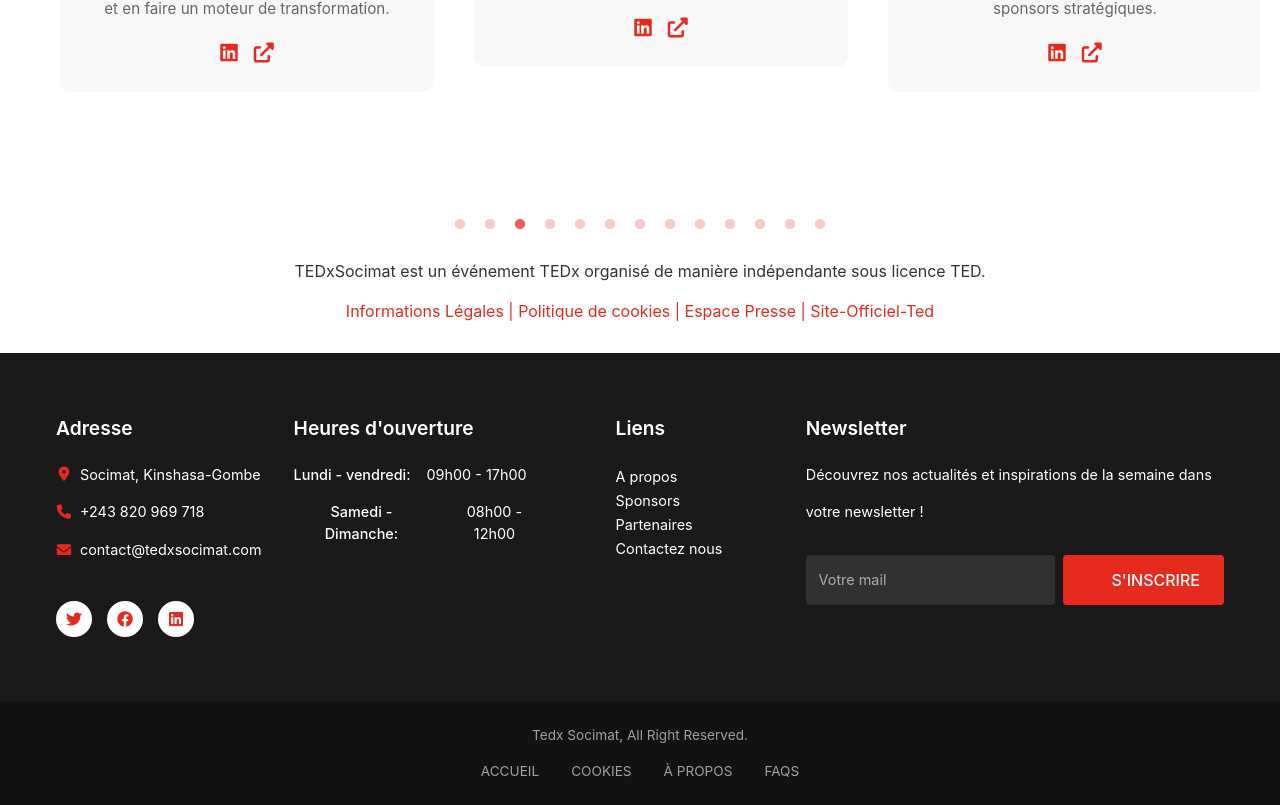
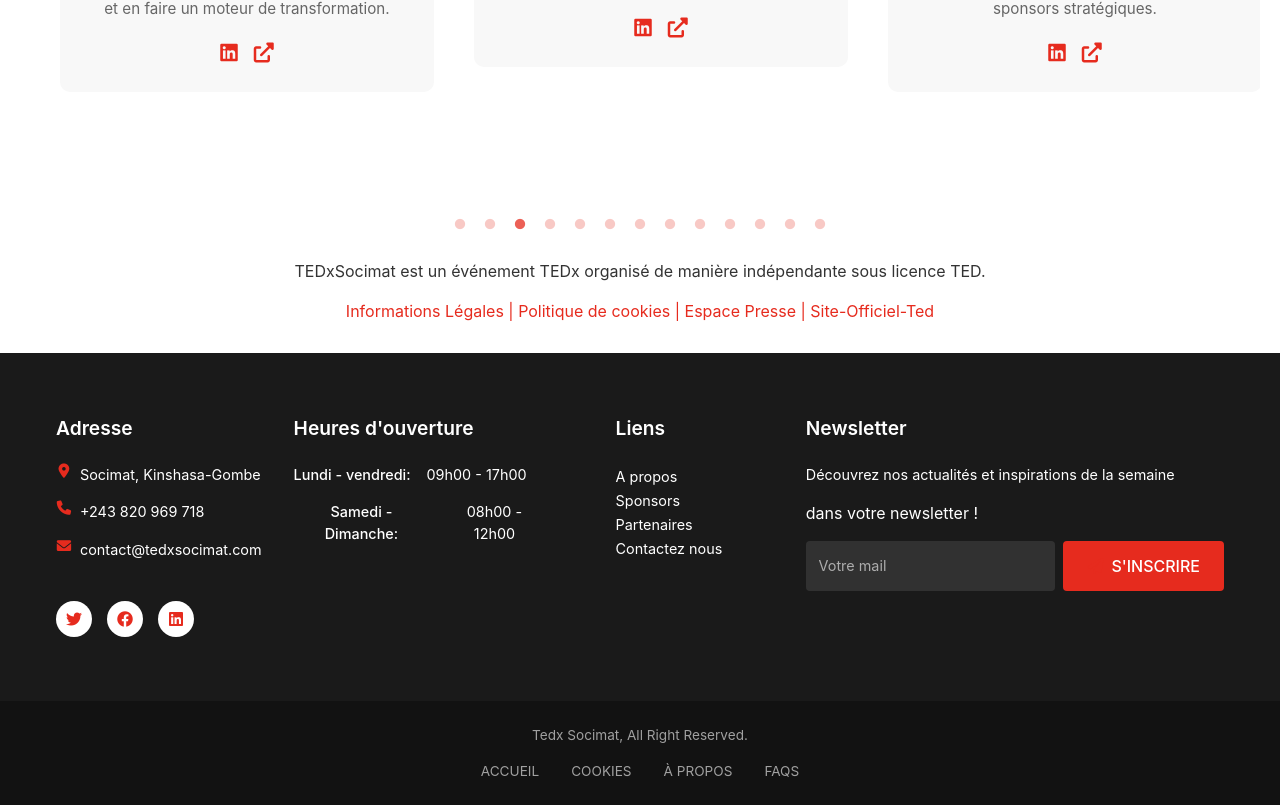
Before and after one commit to graciusyengo/tedx-socimat, a React (Vite) app: page / in a window 1280 px wide. Shown: the part 6382-7187 px from the top of the page. Built offline with nearby package versions, Linux system fonts and the light colour scheme.

Commit message:
je vien de mettre la phrase dans votre newletters a la ligne

```diff
--- a/src/components/Layout/Footer/Footer.css
+++ b/src/components/Layout/Footer/Footer.css
@@ -53,7 +53,8 @@
     font-size: 0.9rem;
 
     display: flex;
-    align-items: center;
+    justify-content: flex-start;
+    ;
     gap: 0.5rem;
 }
 .time{
@@ -86,7 +87,6 @@
 }
 
 .social-icons a:hover {
-
     transform: translateY(-3px);
 }
 .footer-section li {
@@ -94,7 +94,6 @@
     list-style: none;
     padding: 0;
     margin: 0;
-
 }
 
 .footer-section  li a {
@@ -262,7 +261,6 @@
     }
     .liens {
         margin-left: 0px;
-
      }
 
     .footer-section p {
@@ -290,15 +288,6 @@
         padding: 1rem;
     }
 
-    .legale-info{
-        font-size: 12px;
-      margin-left: 35px;
-      margin-right: 35px;
-        text-align: center;
-    }
-
-
-
     .footer-links {
         gap: 1rem;
     }
--- a/src/components/Layout/Footer/Footer.jsx
+++ b/src/components/Layout/Footer/Footer.jsx
@@ -86,9 +86,10 @@
           <div className="footer-section ">
             <h3 className="news-letter">Newsletter</h3>
             <p>
-              Découvrez nos actualités et inspirations de la semaine dans
+              Découvrez nos actualités et inspirations de la semaine
             </p>
-            <p>  votre newsletter !</p>
+            <span>dans votre newsletter !</span>
+
             <div className="newsletter">
               <input type="email" placeholder="Votre mail" />
               <button>
```
Also changed, not shown: 1 other file (tests, documents, lock files or other folders).
